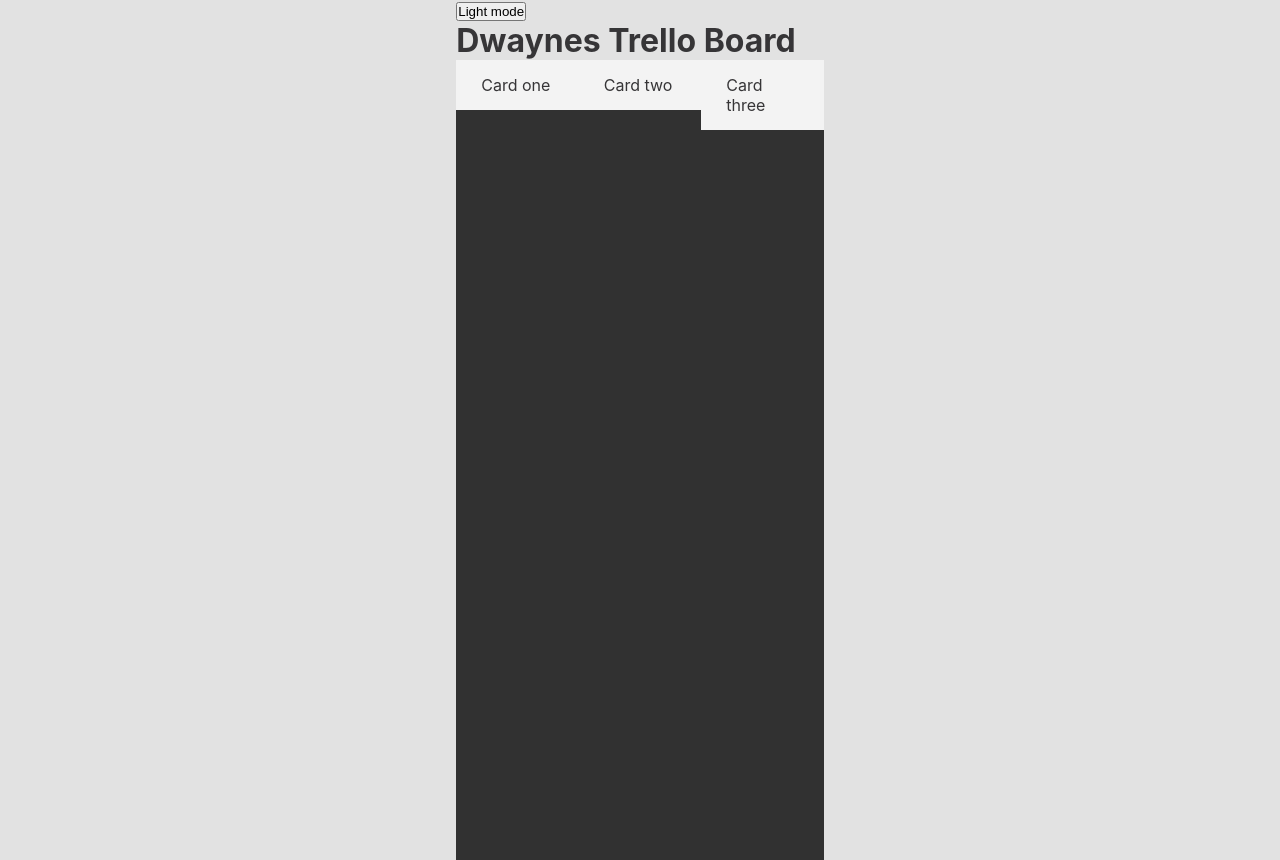
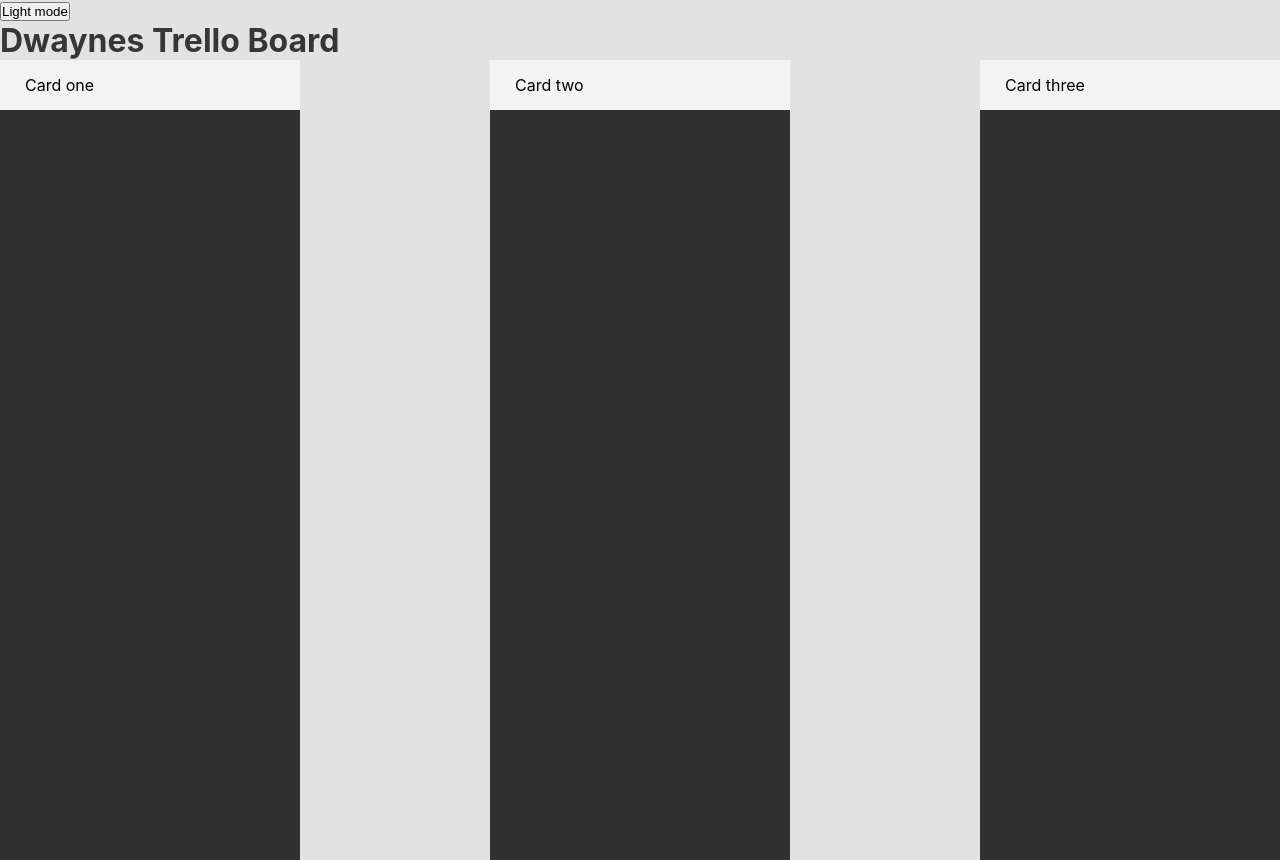
Before and after one commit to dwaynediddy/darkmode, a React (Create React App) app: page / in a window 1280 px wide. Built offline with nearby package versions, Linux system fonts and the light colour scheme.

Commit message:
boards are now evenly spaced through the page

```diff
--- a/src/App.css
+++ b/src/App.css
@@ -5,9 +5,6 @@
   box-sizing: border-box;
 }
 
-body {
-  background-color: #fff;
-}
 
 .trello {
   display: flex;
@@ -42,3 +39,7 @@
   cursor: pointer;
   margin-bottom: 15px;
 }
+
+.trello .card .cardText {
+  color: #000;
+}
--- a/src/App.js
+++ b/src/App.js
@@ -26,22 +26,22 @@
     <ThemeProvider theme={theme === 'light' ? lightTheme : darkTheme}>
           <button onClick={toggleTheme}>{text}</button>
           <h1>Dwaynes Trello Board</h1>
-          <main className="trello">
+        <main className="trello">
         <Board id="Board-1" className="board">
             <Card id="card-1" className="card" draggable="true">
-              <p>Card one</p>
+              <p className="cardText">Card one</p>
             </Card>
           </Board>
 
           <Board id="Board-2" className="board">
             <Card id="card-2" className="card" draggable="true">
-              <p>Card two</p>
+              <p className="cardText">Card two</p>
             </Card>
           </Board>
 
           <Board id="Board-3" className="board">
             <Card id="card-3" className="card" draggable="true">
-              <p>Card three</p>
+              <p className="cardText">Card three</p>
             </Card>
           </Board>
       <GlobalStyles />
--- a/src/constants/global.js
+++ b/src/constants/global.js
@@ -8,7 +8,7 @@
     }
 
     body {
-        align-items: center;
+        /* align-items: center; */
         background: ${({ theme }) => theme.body};
         color: ${({ theme }) => theme.text};
         display: flex;
```
